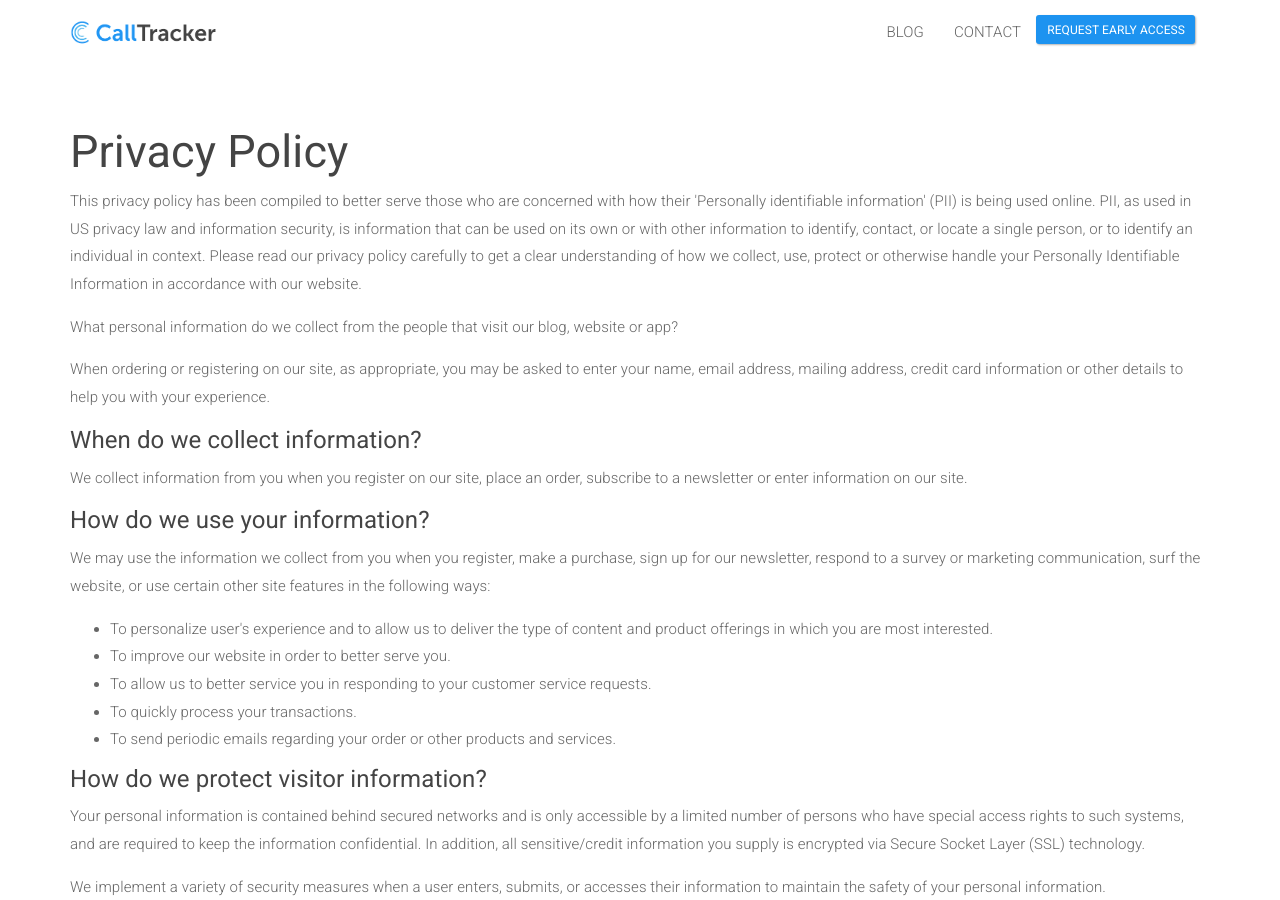
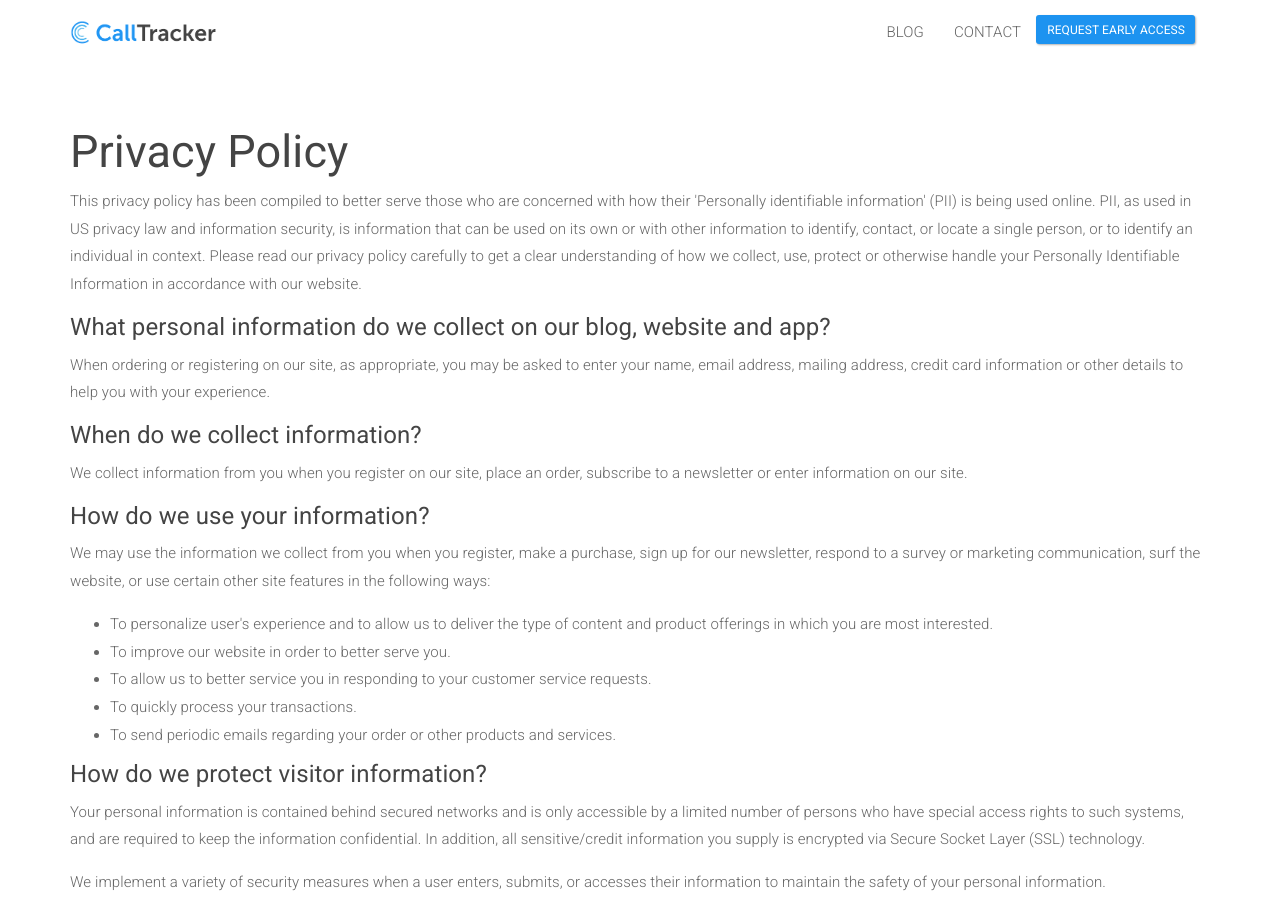
Before and after one commit to sumonst21/calltrackerio-site, a Jekyll site: the page built from privacy.html, in a window 1280 px wide and 900 px high. Built offline with Jekyll 4.4.1, drawn with Linux system fonts in a browser that asks for light colours.

Commit message:
update text

```diff
--- a/privacy.html
+++ b/privacy.html
@@ -11,7 +11,7 @@ title:  'Privacy Policy'
 			<h2>Privacy Policy</h2>
 			<p>This privacy policy has been compiled to better serve those who are concerned with how their 'Personally identifiable information' (PII) is being used online. PII, as used in US privacy law and information security, is information that can be used on its own or with other information to identify, contact, or locate a single person, or to identify an individual in context. Please read our privacy policy carefully to get a clear understanding of how we collect, use, protect or otherwise handle your Personally Identifiable Information in accordance with our website.</p>
 
-			<p>What personal information do we collect from the people that visit our blog, website or app?</p>
+			<h4>What personal information do we collect on our blog, website and app?</h4>
 
 			<p>When ordering or registering on our site, as appropriate, you may be asked to enter your name, email address, mailing address, credit card information or other details to help you with your experience.</p>
 
```
